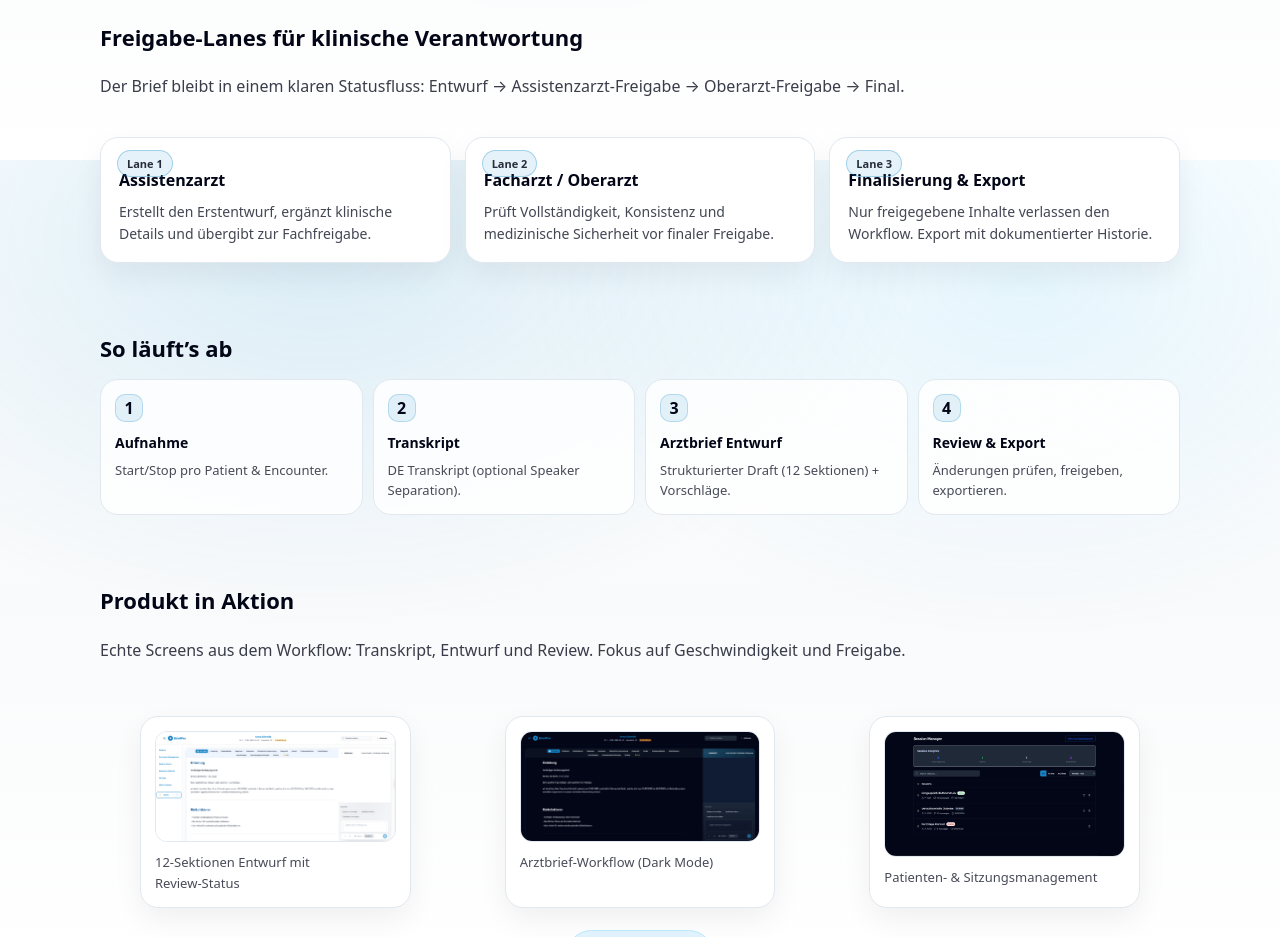
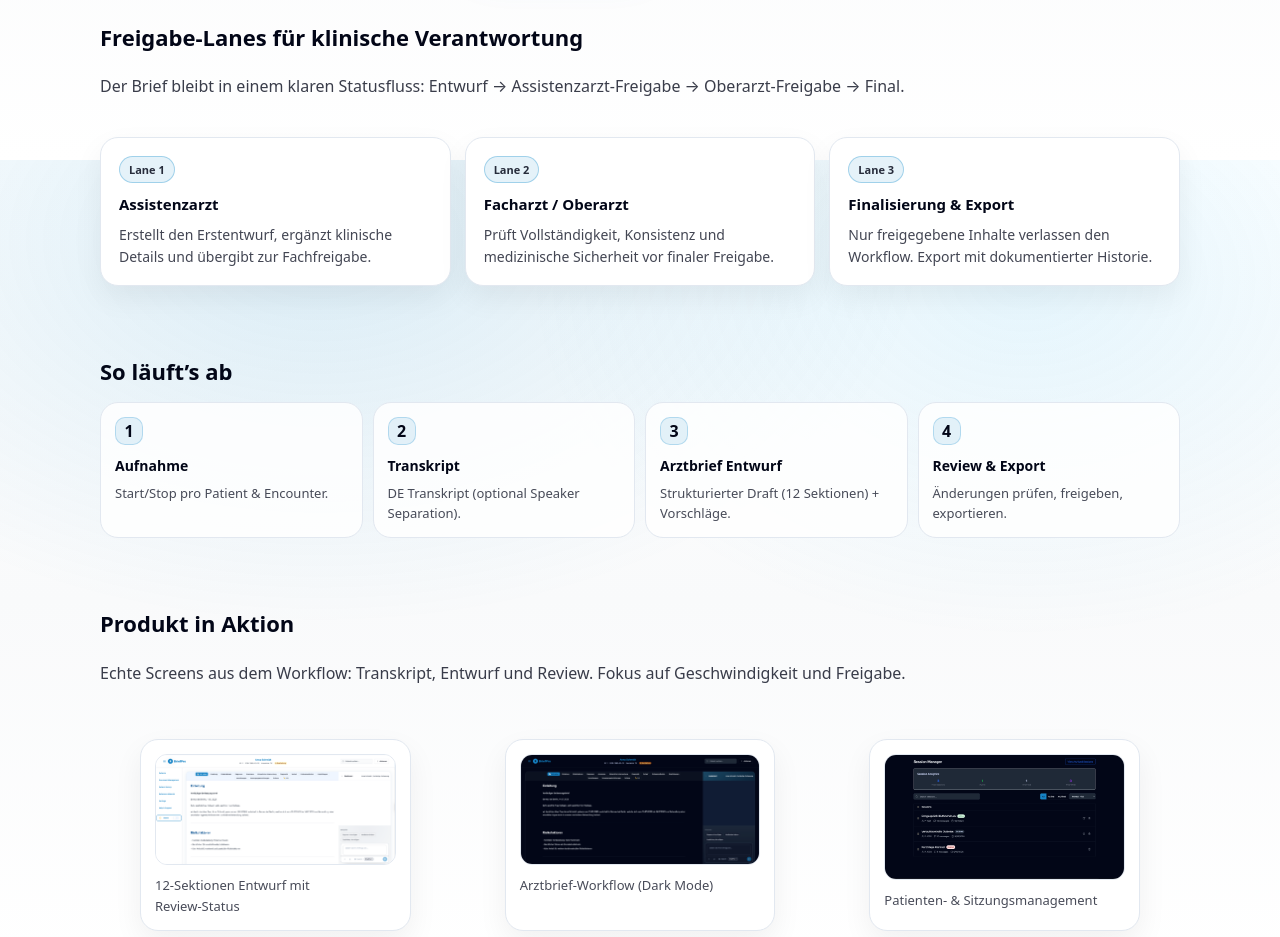
Before and after one commit to kronos-cm/briefpro-website, a plain HTML site: page index.html in a window 1280 px wide. Shown: the part 2240-3177 px from the top of the page. Drawn offline with Linux system fonts and the light colour scheme.

Commit message:
Reduce visual clutter in approval lane cards

```diff
--- a/styles.css
+++ b/styles.css
@@ -66,8 +66,10 @@ a{color:inherit}img{max-width:100%;display:block}
 .comparison-card.briefpro{border-color:rgba(2,132,199,.30);background:linear-gradient(180deg,rgba(2,132,199,.07),rgba(56,189,248,.04))}
 .lane-grid{display:grid;grid-template-columns:repeat(3,1fr);gap:14px}
 @media (max-width:920px){.lane-grid{grid-template-columns:1fr}}
-.lane{position:relative;padding-top:28px}
-.lane-tag{position:absolute;top:12px;left:16px;display:inline-flex;align-items:center;justify-content:center;padding:4px 9px;border-radius:999px;font-size:11px;font-weight:700;background:rgba(2,132,199,.10);border:1px solid rgba(2,132,199,.30);color:rgba(2,6,23,.84)}
+.lane{display:flex;flex-direction:column;gap:10px;padding:18px}
+.lane h3{margin:0;font-size:15px;line-height:1.25}
+.lane p{margin:0;line-height:1.55}
+.lane-tag{position:static;display:inline-flex;align-items:center;justify-content:center;align-self:flex-start;padding:4px 9px;border-radius:999px;font-size:11px;font-weight:700;background:rgba(2,132,199,.10);border:1px solid rgba(2,132,199,.30);color:rgba(2,6,23,.84);margin-bottom:2px}
 .walkthrough-grid{display:grid;grid-template-columns:repeat(2,1fr);gap:14px}
 @media (max-width:920px){.walkthrough-grid{grid-template-columns:1fr}}
 .walkthrough-card{text-decoration:none;display:block}
```
